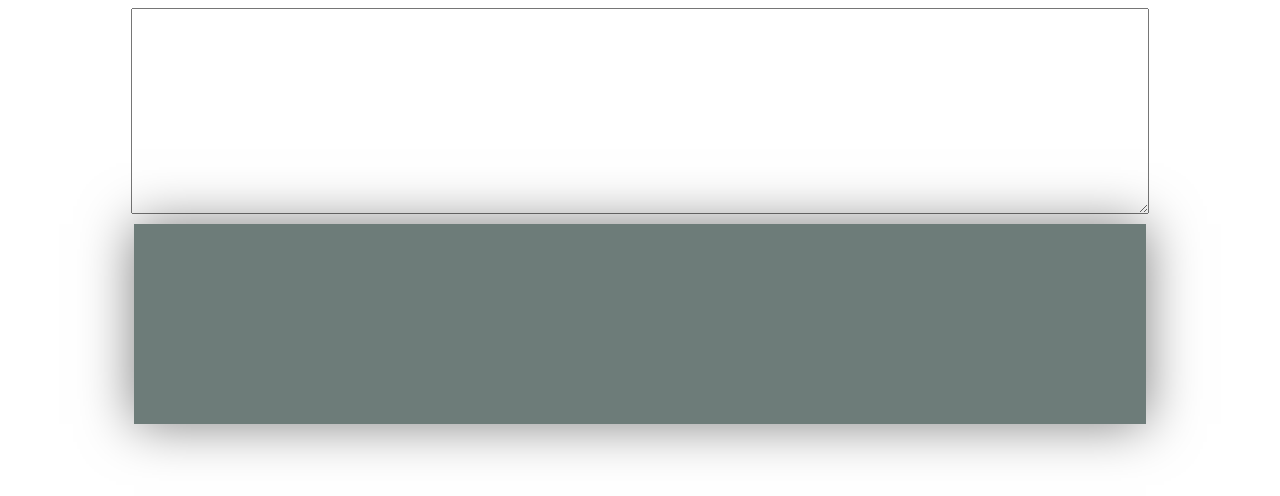
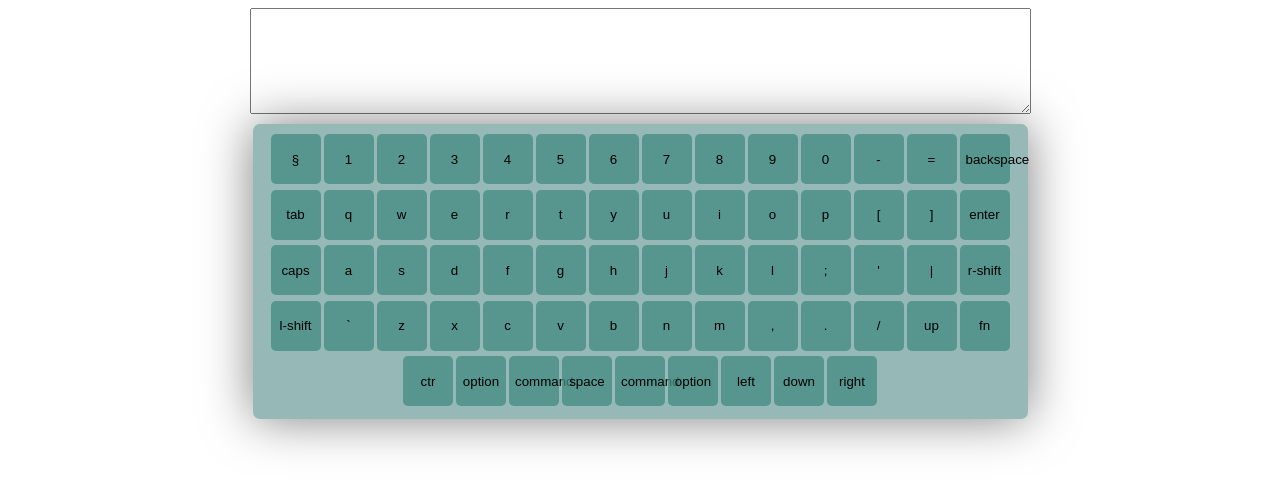
Before and after one commit to PasterIvan/virtual-keyboard, a website: page index.html in a window 1280 px wide. Drawn offline with Linux system fonts and the light colour scheme.

Commit message:
feat: add keys

```diff
--- a/script.js
+++ b/script.js
@@ -1,4 +1,4 @@
-const Keyboard = {
+const Body = {
   elements: {
     main: document.createElement("main"),
     text: document.createElement("textarea"),
@@ -15,11 +15,36 @@ const Keyboard = {
     this.elements.main.appendChild(this.elements.text);
     this.elements.main.appendChild(this.elements.keyboard);
 
+    this.elements.keyboard.appendChild(this.createKeys());
+
     document.body.appendChild(this.elements.main);
   },
 
+  createKeys() {
+    const fragment = document.createDocumentFragment();
+    const keys = [
+      "§", "1", "2", "3", "4", "5", "6", "7", "8", "9", "0", "-", "=", "backspace",
+      "tab", "q", "w", "e", "r", "t", "y", "u", "i", "o", "p", "[", "]","enter",
+      "caps", "a", "s", "d", "f", "g", "h", "j", "k", "l", ";", "'", "|", "r-shift",
+      "l-shift", "`", "z", "x", "c", "v", "b", "n", "m", ",", ".", "/", "up",
+      "fn", "ctr", "option", "command", "space", "command", "option", "left", "down", "right"
+    ];
+
+    // Creates HTML for an icon
+    keys.forEach(key => {
+      const button = document.createElement("button");
+
+      // Add attributes/classes
+      button.setAttribute("type", "button");
+      button.classList.add("button");
+      button.textContent = key.toLowerCase();
+
+      fragment.appendChild(button);
+
+    });
+
+    return fragment;
+  },
 };
 
-window.addEventListener("DOMContentLoaded", function () {
-  Keyboard.init();
-});
+window.addEventListener("DOMContentLoaded", () => Body.init());
--- a/style.scss
+++ b/style.scss
@@ -4,15 +4,28 @@
   flex-direction: column;
   justify-content: center;
   .text {
-    width: 80%;
-    height: 200px;
+    width: 775px;
+    height: 100px;
     margin: 0 auto 10px;
   }
   .keyboard {
-    width: 80%;
+    display: flex;
+    flex-wrap: wrap;
+    gap: 3px;
+    justify-content: center;
+    width: 775px;
     margin: 0 auto;
-    height: 200px;
-    background: #6d7c79;
+    height: 275px;
+    padding: 10px 0;
+    background: #96b9b7;
+    border-radius: 7px;
     box-shadow: 0 0 50px rgba(0, 0, 0, 0.5);
+    .button {
+      width: 50px;
+      height: 50px;
+      border: none;
+      border-radius: 5px;
+      background: rgba(67, 140, 130, 0.76);
+    }
   }
 }
```
Also changed, not shown: style.css.
